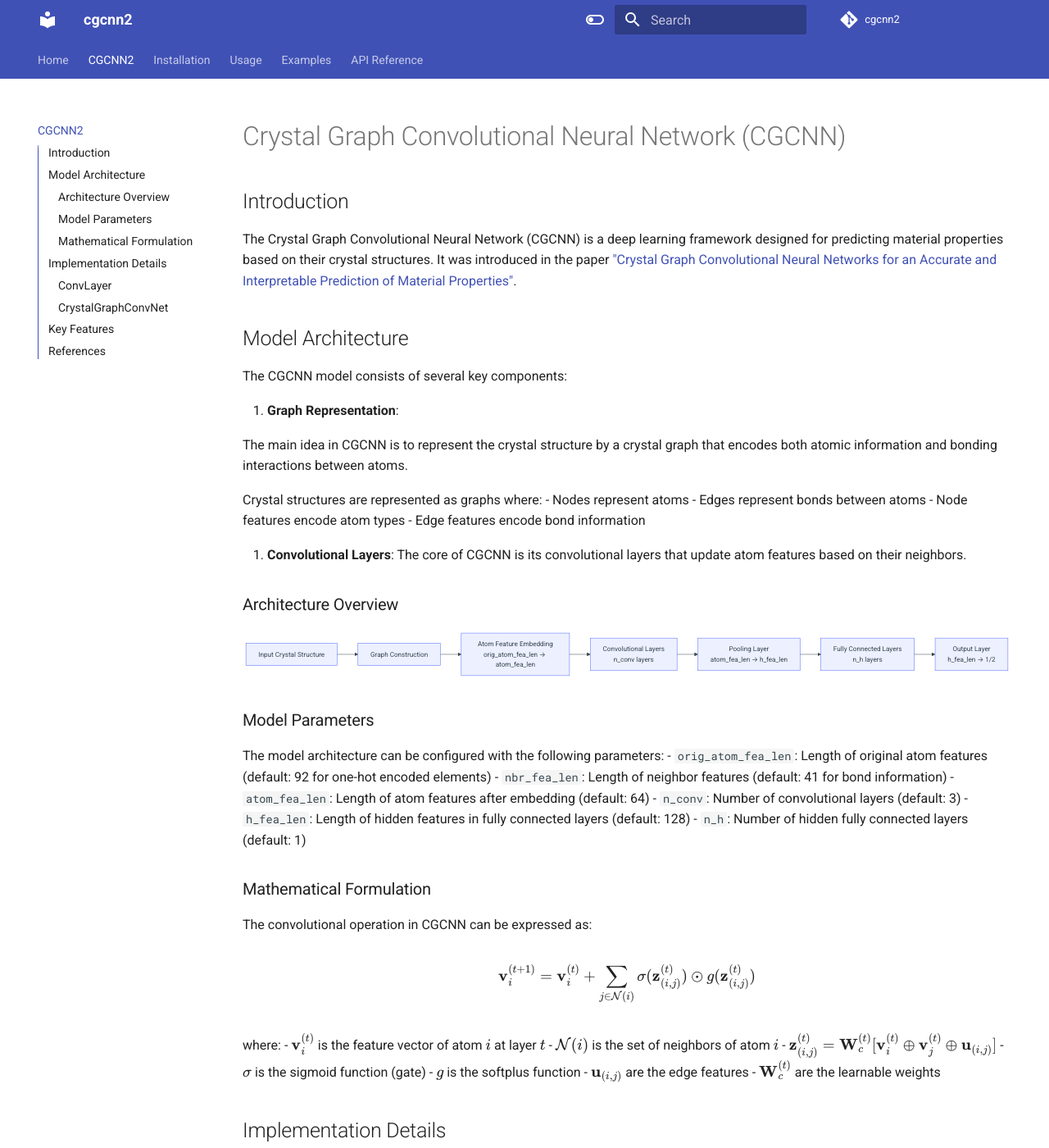
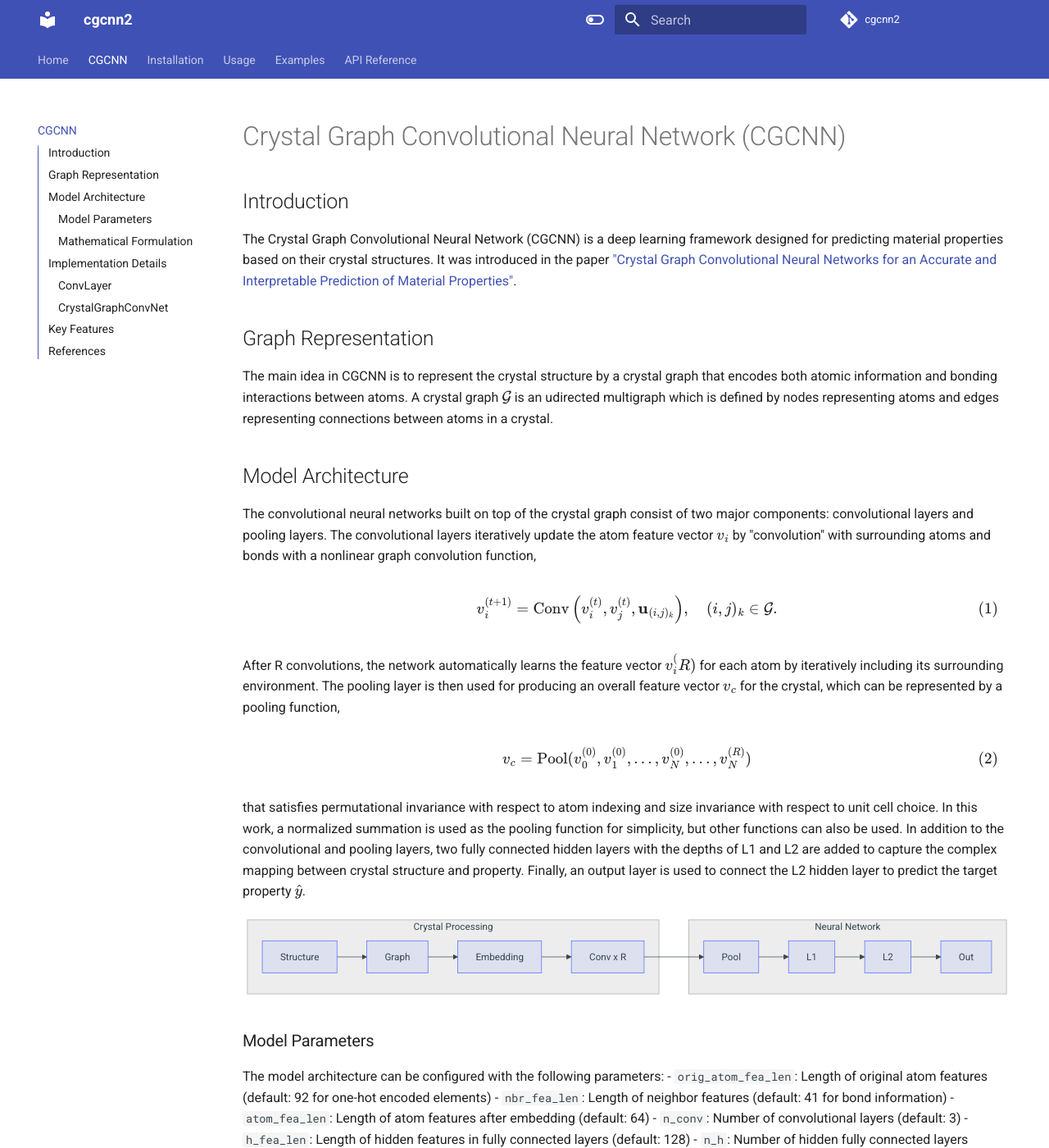
Before and after one commit to jcwang587/cgcnn2, an MkDocs documentation site: the page built from docs/1_cgcnn.md, in a window 1280 px wide and 1400 px high. Shown: the whole window at 82% size. Built offline with MkDocs 1.6.1 and Material for MkDocs 9.7.7, drawn with Linux system fonts in a browser that asks for light colours; comment, search, counter and statistics services are not loaded.

Commit message:
update doc

````diff
--- a/docs/1_cgcnn.md
+++ b/docs/1_cgcnn.md
@@ -2,34 +2,36 @@
 
 ## Introduction
 
-The Crystal Graph Convolutional Neural Network (CGCNN) is a deep learning framework designed for predicting material properties based on their crystal structures. It was introduced in the paper ["Crystal Graph Convolutional Neural Networks for an Accurate and Interpretable Prediction of Material Properties"](https://arxiv.org/pdf/1710.10324).
+The Crystal Graph Convolutional Neural Network (CGCNN) is a deep learning framework designed for predicting material properties based on their crystal structures. It was introduced in the paper ["Crystal Graph Convolutional Neural Networks for an Accurate and Interpretable Prediction of Material Properties"](https://journals.aps.org/prl/abstract/10.1103/PhysRevLett.120.145301).
+
+## Graph Representation
+
+The main idea in CGCNN is to represent the crystal structure by a crystal graph that encodes both atomic information and bonding interactions between atoms. A crystal graph $\mathcal{G}$ is an udirected multigraph which is defined by nodes representing atoms and edges representing connections between atoms in a crystal.
 
 ## Model Architecture
 
-The CGCNN model consists of several key components:
+The convolutional neural networks built on top of the crystal graph consist of two major components: convolutional layers and pooling layers. The convolutional layers iteratively update the atom feature vector $v_i$ by "convolution" with surrounding atoms and bonds with a nonlinear graph convolution function,
 
-1. **Graph Representation**:
+$$
+v_i^{(t+1)} = \text{Conv}\left(v_i^{(t)}, v_j^{(t)}, \mathbf{u}_{(i,j)_k}\right), \quad (i,j)_k \in \mathcal{G}. \tag{1}
+$$
 
-The main idea in CGCNN is to represent the crystal structure by a crystal graph that encodes both atomic information and bonding interactions between atoms.
+After R convolutions, the network automatically learns the  feature vector $v_i^(R)$ for each atom by iteratively including its surrounding environment. The pooling layer is then used for producing an overall feature vector $v_c$ for the crystal, which can be represented by a pooling function,
 
-Crystal structures are represented as graphs where:
-   - Nodes represent atoms
-   - Edges represent bonds between atoms
-   - Node features encode atom types
-   - Edge features encode bond information
+$$
+v_c = \text{Pool}(v_0^{(0)}, v_1^{(0)}, \ldots, v_N^{(0)}, \ldots, v_N^{(R)}) \tag{2}
+$$
 
-2. **Convolutional Layers**: The core of CGCNN is its convolutional layers that update atom features based on their neighbors.
-
-### Architecture Overview
+that satisfies permutational invariance with respect to atom indexing and size invariance with respect to unit cell choice. In this work, a normalized summation is used as the pooling function for simplicity, but other functions can also be used. In addition to the convolutional and pooling layers, two fully connected hidden layers with the depths of L1 and L2 are added to capture the complex mapping between crystal structure and property. Finally, an output layer is used to connect the L2 hidden layer to predict the target property $\hat{y}$.
 
 ```mermaid
 graph LR
-    A[Input Crystal Structure] --> B[Graph Construction]
-    B --> C[Atom Feature Embedding<br/>orig_atom_fea_len → atom_fea_len]
-    C --> D[Convolutional Layers<br/>n_conv layers]
-    D --> E[Pooling Layer<br/>atom_fea_len → h_fea_len]
-    E --> F[Fully Connected Layers<br/>n_h layers]
-    F --> G[Output Layer<br/>h_fea_len → 1/2]
+    subgraph Crystal Processing
+    A[Structure] --> B[Graph] --> C[Embedding] --> D[Conv x R]
+    end
+    subgraph Neural Network
+    D --> E[Pool] --> F[L1] --> G[L2] --> H[Out]
+    end
 ```
 
 ### Model Parameters
--- a/mkdocs.yml
+++ b/mkdocs.yml
@@ -55,7 +55,7 @@ plugins:
 
 nav:
   - Home: index.md
-  - CGCNN2: 1_cgcnn.md
+  - CGCNN: 1_cgcnn.md
   - Installation: 2_installation.md
   - Usage: 3_usage.md
   - Examples: 4_examples.md
````
Also changed, not shown: docs/index.md (+3 -3 lines).
